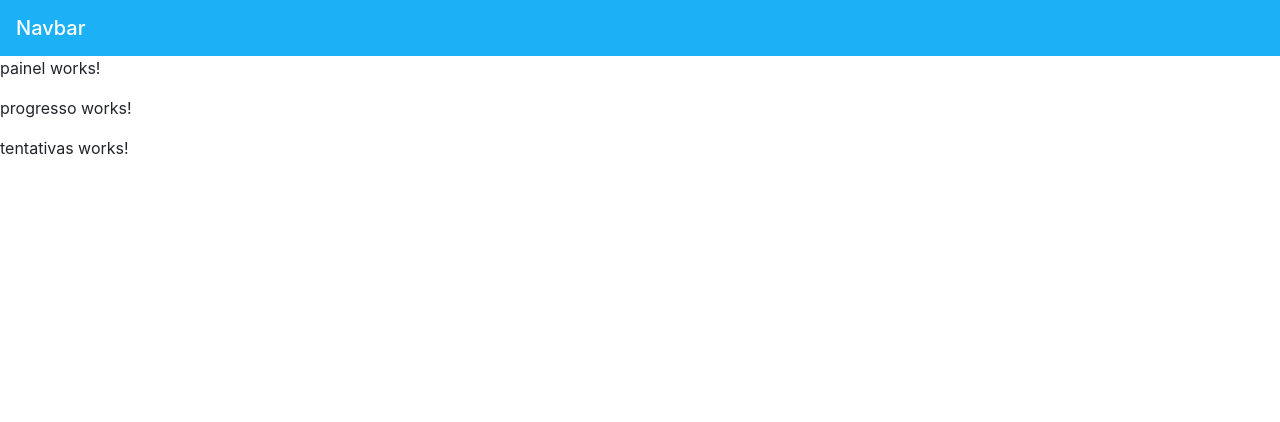
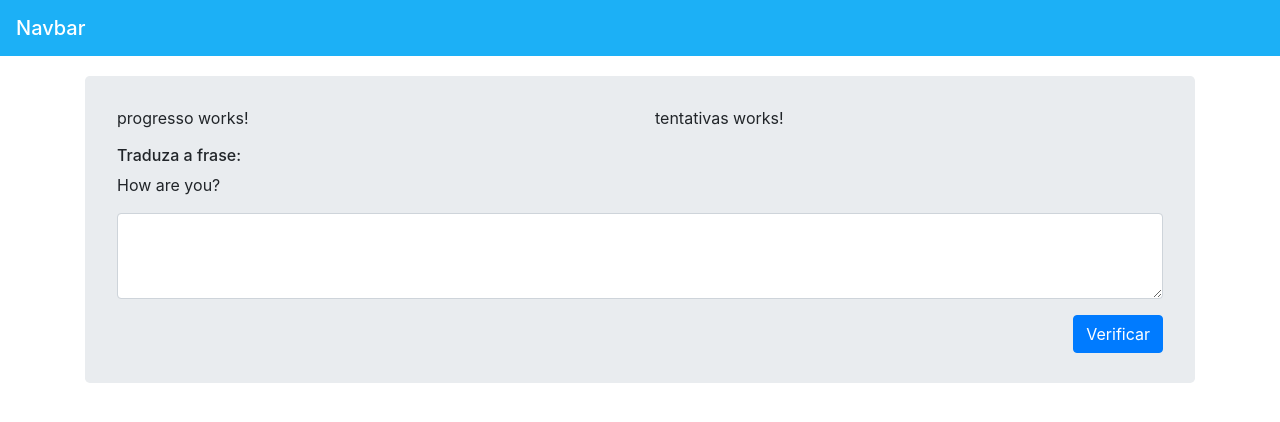
Before and after one commit to matheus-gomes-dev/learn-english-app-angular4, an Angular app: page / in a window 1280 px wide. Shown: the top 422 px of the page. Built offline with nearby package versions, Linux system fonts and the light colour scheme.

Commit message:
painel component

```diff
--- a/src/app/painel/painel.component.css
+++ b/src/app/painel/painel.component.css
@@ -0,0 +1,5 @@
+.jumbotron {
+    margin-top: 20px;
+    padding-top: 30px;
+    padding-bottom: 30px;
+}
--- a/src/app/painel/painel.component.html
+++ b/src/app/painel/painel.component.html
@@ -1,6 +1,31 @@
-<p>
-  painel works!
-</p>
+<div class="container">
+    <div class="jumbotron">
+        <div class="row">
+            <div class="col-sm-6">
+                <app-progresso></app-progresso>
+            </div>
+            <div class="col-sm-6">
+                <app-tentativas></app-tentativas>
+            </div>
+        </div>
 
-<app-progresso></app-progresso>
-<app-tentativas></app-tentativas>
+        <div class="row">
+            <div class="col">
+                <h6>Traduza a frase:</h6>
+                <p>How are you?</p>
+
+                <div class="form-group">
+                    <textarea class="form-control" rows="3"></textarea>
+                </div>
+            </div>
+        </div>
+
+        <div class="row">
+            <div class="col">
+                <div class="d-flex justify-content-end">
+                    <button type="button" class="btn btn-primary">Verificar</button>
+                </div>
+            </div>
+        </div>
+    </div>
+</div>
```
